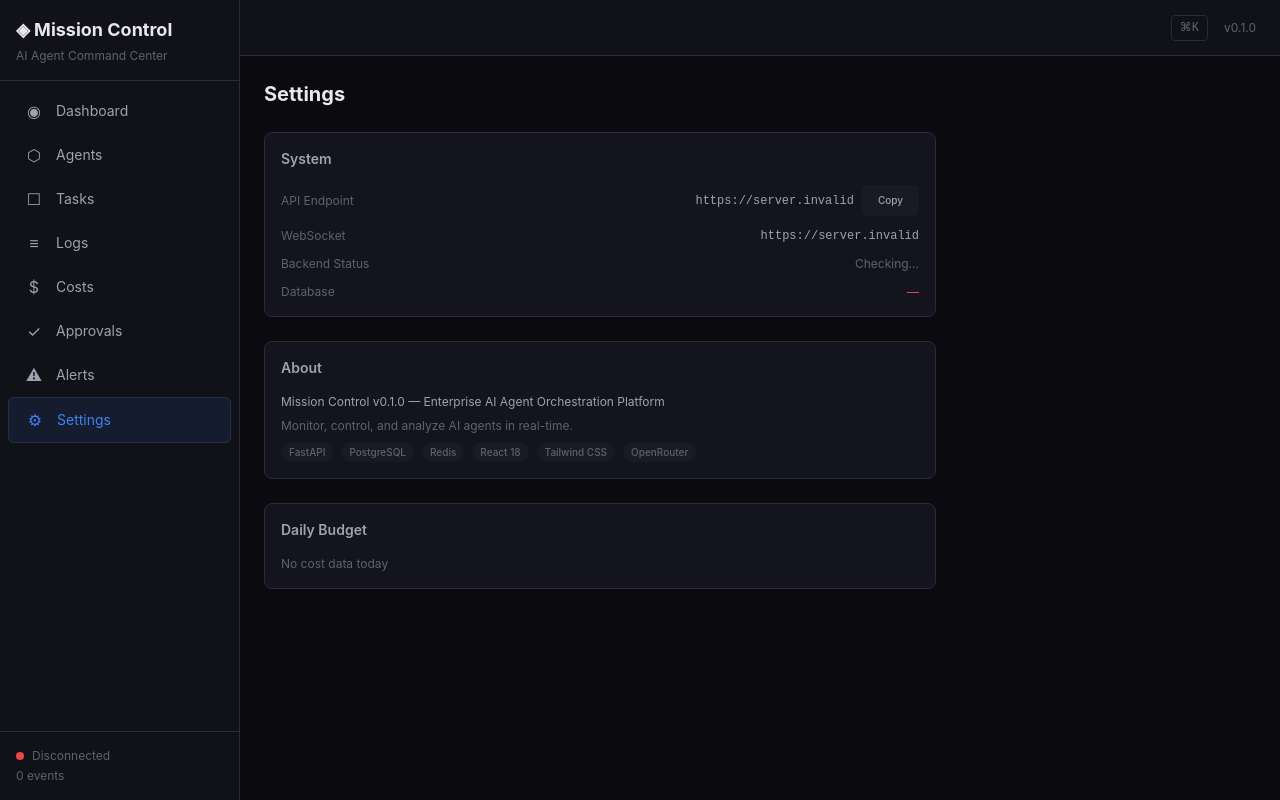
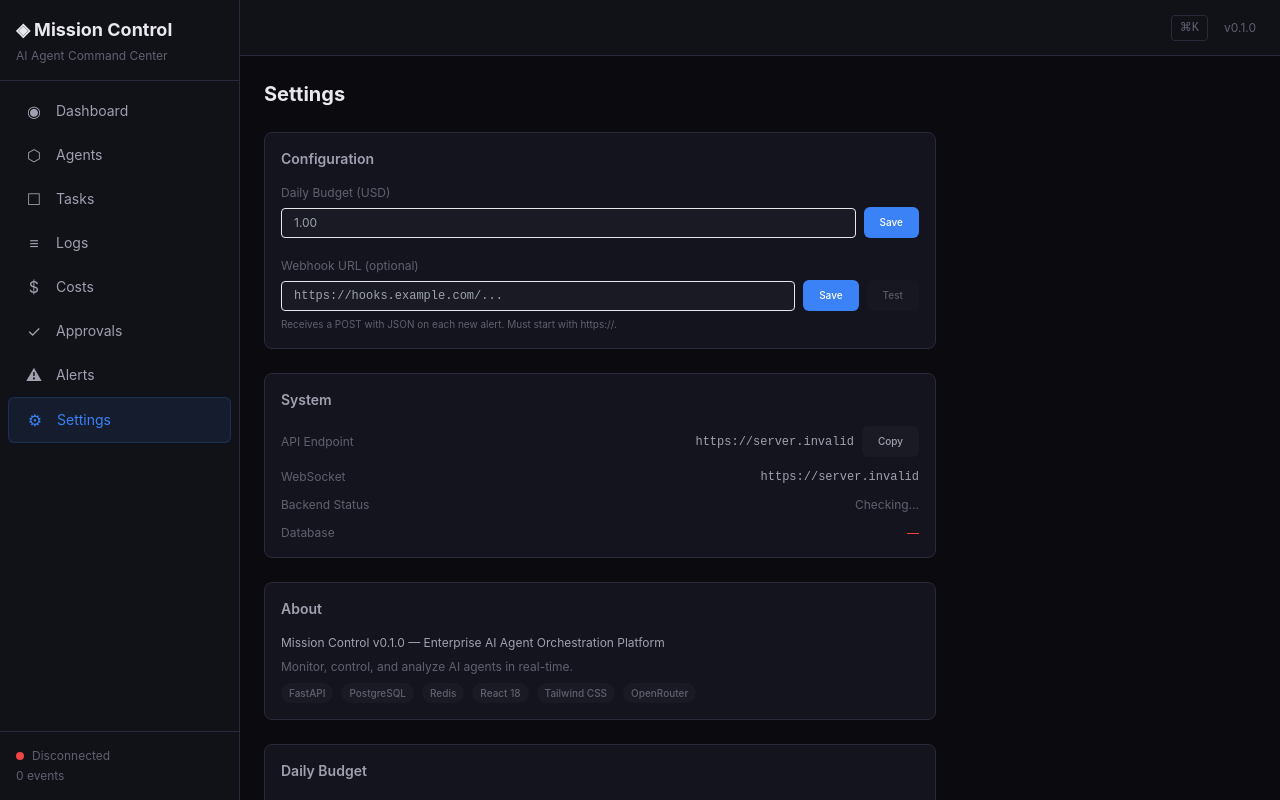
Before and after one commit to cryptotrump2024/MissionControl, a React (Vite) app in the folder frontend/: page /settings in a window 1280 px wide. Built offline with nearby package versions, Linux system fonts and the light colour scheme; no server answers.

Commit message:
feat(settings): editable budget + webhook URL in Settings page

```diff
--- a/frontend/src/api/client.ts
+++ b/frontend/src/api/client.ts
@@ -151,6 +151,7 @@ export const costsApi = {
     input_tokens: number;
     output_tokens: number;
     record_count: number;
+    budget_usd: number;
     budget_remaining_usd: number;
   }>('/api/costs/today'),
 
@@ -257,3 +258,26 @@ export const devApi = {
   demoStop:   () => request<{ status: string }>('/api/demo/stop',   { method: 'POST' }),
   demoStatus: () => request<{ running: boolean; tick: number }>('/api/demo/status'),
 };
+
+// ── Settings ─────────────────────────────────────────────────────────
+
+export const settingsApi = {
+  get: (): Promise<Record<string, string>> =>
+    fetch(`${API_BASE}/api/settings`).then(r => r.json()),
+
+  update: (key: string, value: string): Promise<{ key: string; value: string }> =>
+    fetch(`${API_BASE}/api/settings/${key}`, {
+      method: 'PUT',
+      headers: { 'Content-Type': 'application/json' },
+      body: JSON.stringify({ value }),
+    }).then(r => {
+      if (!r.ok) return r.json().then((e: unknown) => Promise.reject(e));
+      return r.json();
+    }),
+
+  testWebhook: (): Promise<{ status: string; http_status: number }> =>
+    fetch(`${API_BASE}/api/settings/test-webhook`, { method: 'POST' }).then(r => {
+      if (!r.ok) return r.json().then((e: unknown) => Promise.reject(e));
+      return r.json();
+    }),
+};
--- a/frontend/src/pages/Settings.tsx
+++ b/frontend/src/pages/Settings.tsx
@@ -1,12 +1,18 @@
-import { useState } from 'react';
-import { healthApi, costsApi } from '@/api/client';
-import { useQuery } from '@tanstack/react-query';
+import { useState, useEffect } from 'react';
+import { healthApi, costsApi, settingsApi } from '@/api/client';
+import { useQuery, useMutation, useQueryClient } from '@tanstack/react-query';
 
 const API_URL = import.meta.env.VITE_API_URL || 'http://localhost:8000';
 const WS_URL = import.meta.env.VITE_WS_URL || 'ws://localhost:8000';
 
 export default function Settings() {
   const [copied, setCopied] = useState(false);
+  const [budgetInput, setBudgetInput] = useState('');
+  const [webhookInput, setWebhookInput] = useState('');
+  const [webhookTesting, setWebhookTesting] = useState(false);
+  const [webhookResult, setWebhookResult] = useState<{ ok: boolean; message: string } | null>(null);
+
+  const queryClient = useQueryClient();
 
   const { data: health, isLoading } = useQuery({
     queryKey: ['health'],
@@ -20,6 +26,45 @@ export default function Settings() {
     refetchInterval: 60_000,
   });
 
+  const { data: settings } = useQuery({
+    queryKey: ['settings'],
+    queryFn: settingsApi.get,
+  });
+
+  useEffect(() => {
+    if (settings) {
+      if (settings.daily_budget_usd !== undefined) {
+        setBudgetInput(settings.daily_budget_usd);
+      }
+      if (settings.webhook_url !== undefined) {
+        setWebhookInput(settings.webhook_url);
+      }
+    }
+  }, [settings]);
+
+  const updateMutation = useMutation({
+    mutationFn: ({ key, value }: { key: string; value: string }) =>
+      settingsApi.update(key, value),
+    onSuccess: () => {
+      queryClient.invalidateQueries({ queryKey: ['settings'] });
+      queryClient.invalidateQueries({ queryKey: ['costs', 'today'] });
+    },
+  });
+
+  const handleTestWebhook = async () => {
+    setWebhookTesting(true);
+    setWebhookResult(null);
+    try {
+      const result = await settingsApi.testWebhook();
+      setWebhookResult({ ok: true, message: `Delivered (HTTP ${result.http_status})` });
+    } catch (err: unknown) {
+      const detail = (err as { detail?: string })?.detail ?? String(err);
+      setWebhookResult({ ok: false, message: detail });
+    } finally {
+      setWebhookTesting(false);
+    }
+  };
+
   const copyToClipboard = (text: string) => {
     navigator.clipboard.writeText(text).then(() => {
       setCopied(true);
@@ -27,9 +72,93 @@ export default function Settings() {
     });
   };
 
+  const budgetValue = todayCost?.budget_usd ?? 1.0;
+
   return (
     <div className="max-w-2xl space-y-6">
       <h2 className="text-xl font-bold">Settings</h2>
+
+      {/* Configuration */}
+      <div className="mc-card">
+        <h3 className="text-sm font-semibold text-mc-text-secondary mb-4">Configuration</h3>
+        <div className="space-y-5">
+          {/* Daily Budget Input */}
+          <div>
+            <label className="block text-xs text-mc-text-muted mb-1.5">Daily Budget (USD)</label>
+            <div className="flex items-center gap-2">
+              <input
+                type="number"
+                min={0.01}
+                max={100}
+                step={0.01}
+                value={budgetInput}
+                onChange={e => setBudgetInput(e.target.value)}
+                className="flex-1 bg-mc-bg-tertiary border border-mc-border rounded px-3 py-1.5 text-xs text-mc-text-primary focus:outline-none focus:border-mc-accent-blue"
+                placeholder="1.00"
+              />
+              <button
+                className="mc-btn text-[10px] bg-mc-accent-blue text-white hover:opacity-90 disabled:opacity-50"
+                disabled={updateMutation.isPending}
+                onClick={() => updateMutation.mutate({ key: 'daily_budget_usd', value: budgetInput })}
+              >
+                {updateMutation.isPending ? 'Saving...' : 'Save'}
+              </button>
+            </div>
+            {updateMutation.isError && (updateMutation.variables as { key: string } | undefined)?.key === 'daily_budget_usd' && (
+              <p className="text-xs text-mc-accent-red mt-1">
+                {String((updateMutation.error as { detail?: string })?.detail ?? updateMutation.error)}
+              </p>
+            )}
+            {updateMutation.isSuccess && (updateMutation.data as { key: string } | undefined)?.key === 'daily_budget_usd' && (
+              <p className="text-xs text-mc-accent-green mt-1">Budget saved.</p>
+            )}
+          </div>
+
+          {/* Webhook URL Input */}
+          <div>
+            <label className="block text-xs text-mc-text-muted mb-1.5">Webhook URL (optional)</label>
+            <div className="flex items-center gap-2">
+              <input
+                type="url"
+                value={webhookInput}
+                onChange={e => setWebhookInput(e.target.value)}
+                className="flex-1 bg-mc-bg-tertiary border border-mc-border rounded px-3 py-1.5 text-xs text-mc-text-primary focus:outline-none focus:border-mc-accent-blue font-mono"
+                placeholder="https://hooks.example.com/..."
+              />
+              <button
+                className="mc-btn text-[10px] bg-mc-accent-blue text-white hover:opacity-90 disabled:opacity-50"
+                disabled={updateMutation.isPending}
+                onClick={() => updateMutation.mutate({ key: 'webhook_url', value: webhookInput })}
+              >
+                {updateMutation.isPending ? 'Saving...' : 'Save'}
+              </button>
+              <button
+                className="mc-btn text-[10px] bg-mc-bg-tertiary text-mc-text-secondary hover:bg-mc-bg-hover disabled:opacity-50"
+                disabled={webhookTesting || !webhookInput}
+                onClick={handleTestWebhook}
+              >
+                {webhookTesting ? 'Testing...' : 'Test'}
+              </button>
+            </div>
+            {webhookResult && (
+              <p className={`text-xs mt-1 ${webhookResult.ok ? 'text-mc-accent-green' : 'text-mc-accent-red'}`}>
+                {webhookResult.ok ? 'OK' : 'FAIL'} {webhookResult.message}
+              </p>
+            )}
+            {updateMutation.isError && (updateMutation.variables as { key: string } | undefined)?.key === 'webhook_url' && (
+              <p className="text-xs text-mc-accent-red mt-1">
+                {String((updateMutation.error as { detail?: string })?.detail ?? updateMutation.error)}
+              </p>
+            )}
+            {updateMutation.isSuccess && (updateMutation.data as { key: string } | undefined)?.key === 'webhook_url' && (
+              <p className="text-xs text-mc-accent-green mt-1">Webhook URL saved.</p>
+            )}
+            <p className="text-[10px] text-mc-text-muted mt-1.5">
+              Receives a POST with JSON on each new alert. Must start with https://.
+            </p>
+          </div>
+        </div>
+      </div>
 
       {/* System Info */}
       <div className="mc-card">
@@ -43,7 +172,7 @@ export default function Settings() {
                 className="mc-btn text-[10px] bg-mc-bg-tertiary text-mc-text-secondary hover:bg-mc-bg-hover"
                 onClick={() => copyToClipboard(API_URL)}
               >
-                {copied ? '✓' : 'Copy'}
+                {copied ? 'Copied' : 'Copy'}
               </button>
             </div>
           </div>
@@ -91,26 +220,26 @@ export default function Settings() {
         </div>
       </div>
 
-      {/* Daily Budget */}
+      {/* Daily Budget Display */}
       <div className="mc-card">
         <h3 className="text-sm font-semibold text-mc-text-secondary mb-4">Daily Budget</h3>
         {todayCost ? (
           <div className="space-y-3">
             <div className="flex justify-between text-xs">
               <span className="text-mc-text-muted">Spent today</span>
-              <span className={`font-semibold ${todayCost.total_usd > 0.8 ? 'text-mc-accent-red' : 'text-mc-accent-amber'}`}>
+              <span className={`font-semibold ${todayCost.total_usd > budgetValue * 0.8 ? 'text-mc-accent-red' : 'text-mc-accent-amber'}`}>
                 ${todayCost.total_usd.toFixed(4)}
               </span>
             </div>
             <div className="h-2 bg-mc-bg-tertiary rounded-full overflow-hidden">
               <div
-                className={`h-full rounded-full transition-all ${todayCost.total_usd > 0.8 ? 'bg-mc-accent-red' : 'bg-mc-accent-amber'}`}
-                style={{ width: `${Math.min(100, (todayCost.total_usd / 1.0) * 100)}%` }}
+                className={`h-full rounded-full transition-all ${todayCost.total_usd > budgetValue * 0.8 ? 'bg-mc-accent-red' : 'bg-mc-accent-amber'}`}
+                style={{ width: `${Math.min(100, (todayCost.total_usd / budgetValue) * 100)}%` }}
               />
             </div>
             <div className="flex justify-between text-xs text-mc-text-muted">
               <span>$0</span>
-              <span>$1.00 daily limit</span>
+              <span>${budgetValue.toFixed(2)} daily limit</span>
             </div>
             <div className="grid grid-cols-3 gap-3 mt-2">
               <div>
```
